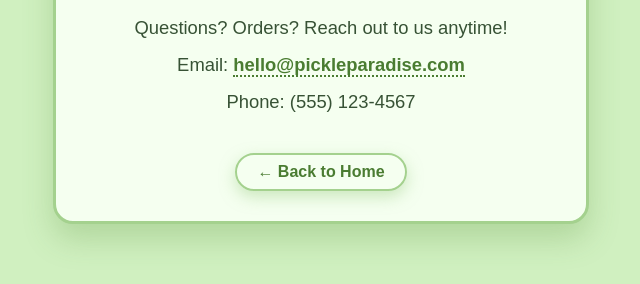
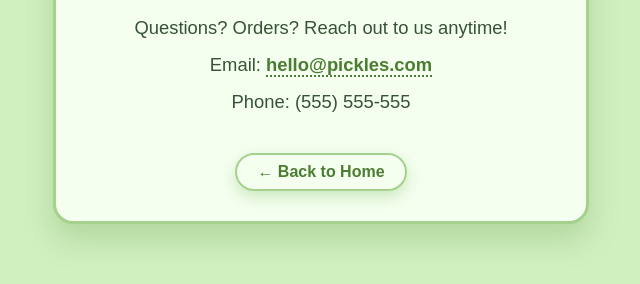
Before and after one commit to alaniees/alaniees.github.io, a plain HTML site: page contact.html in a window 1280 px wide. Shown: the part 212-496 px from the top of the page, without its empty margins (319-959 px from the left). Drawn offline with Linux system fonts and the light colour scheme.

Commit message:
Update contact.html

```diff
--- a/contact.html
+++ b/contact.html
@@ -66,8 +66,8 @@
   <div class="content">
     <h1>Contact Pickle Paradise</h1>
     <p>Questions? Orders? Reach out to us anytime!</p>
-    <p>Email: <a href="mailto:hello@pickleparadise.com" class="email-link">hello@pickleparadise.com</a></p>
-    <p>Phone: (555) 123-4567</p>
+    <p>Email: <a href="mailto:hello@pickles.com" class="email-link">hello@pickles.com</a></p>
+    <p>Phone: (555) 555-555</p>
     <a href="index.html" class="back">&larr; Back to Home</a>
   </div>
 </body>
```
